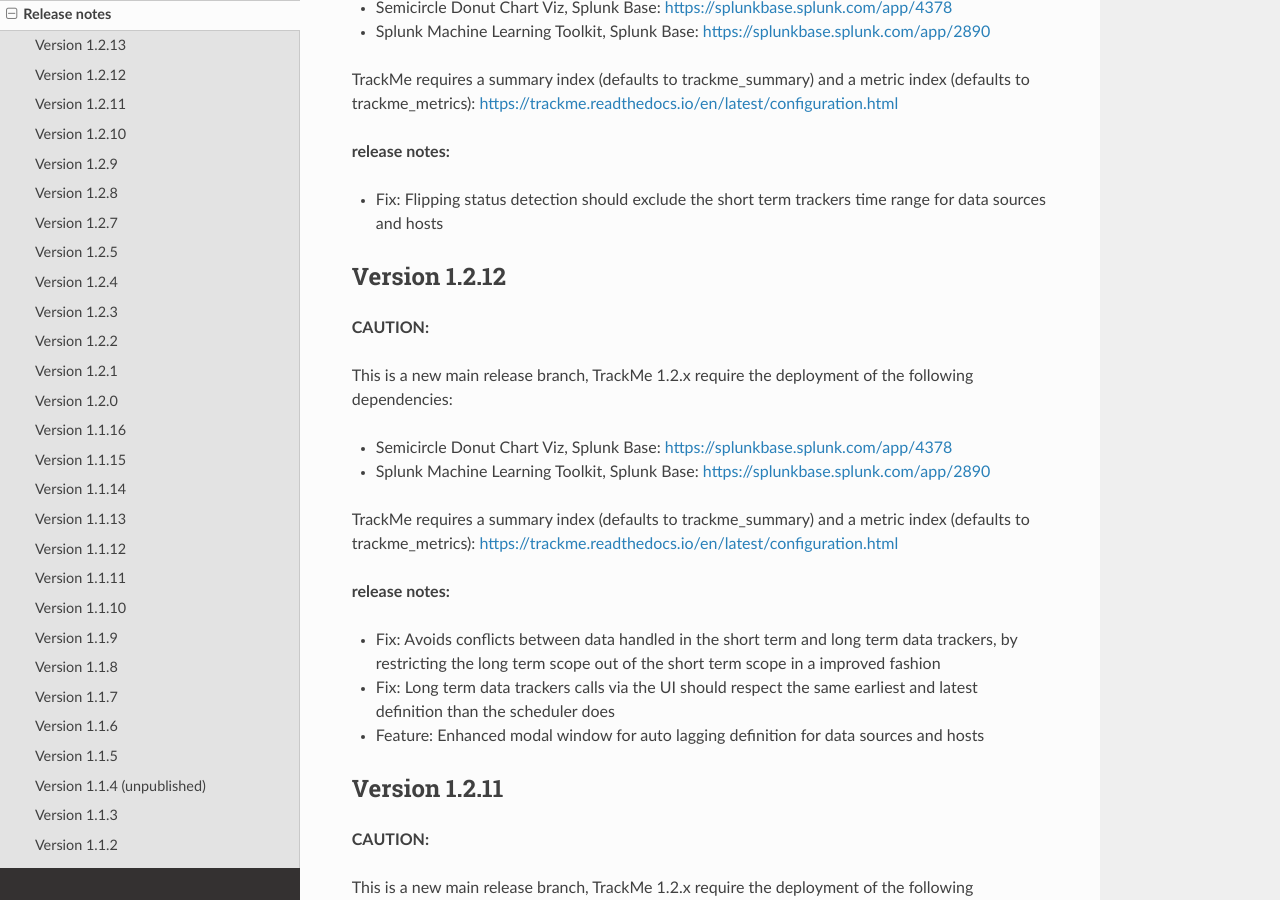
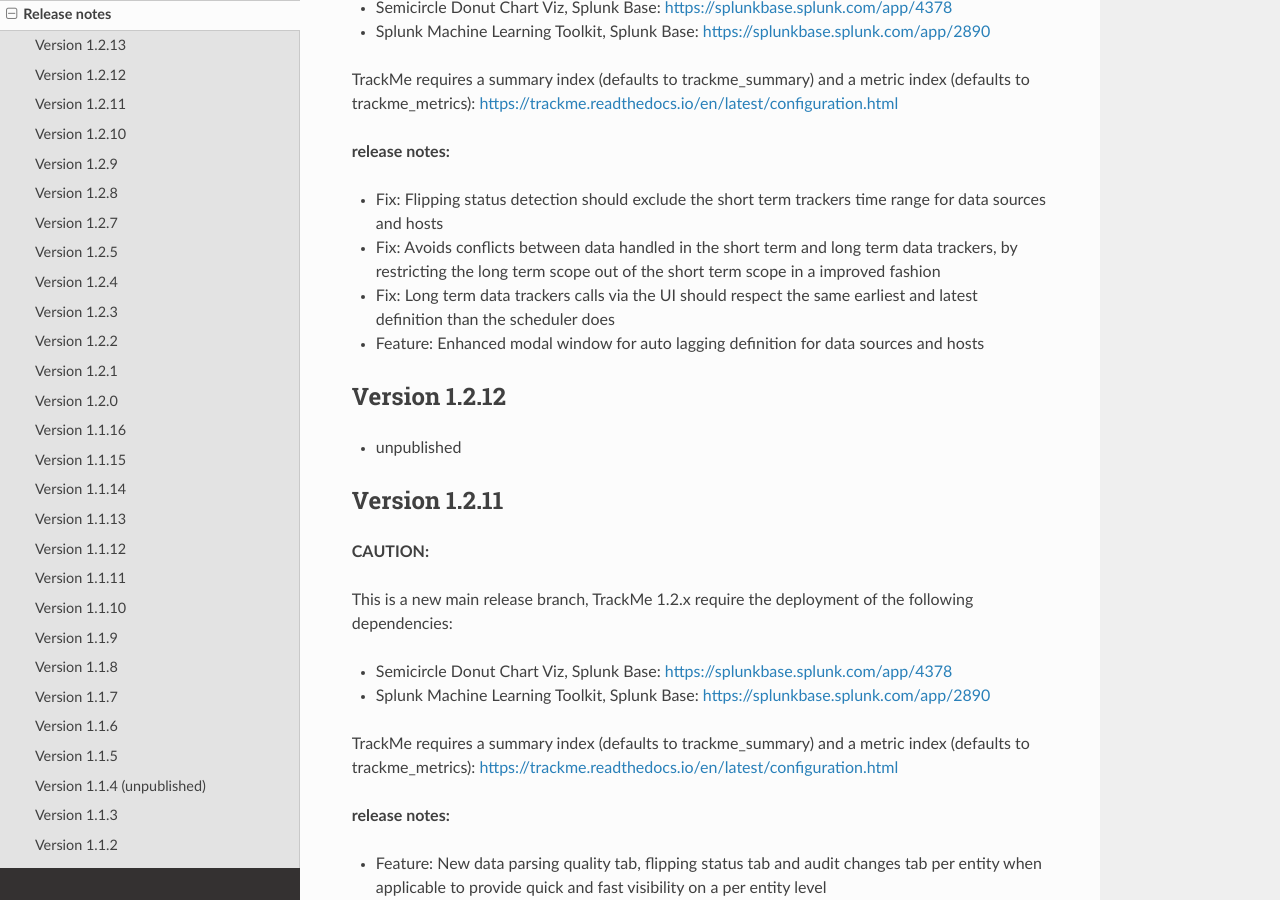
Before and after one commit to guilhemmarchand/trackme, a Sphinx documentation site: the page built from docs/releasenotes.rst, in a window 1280 px wide and 900 px high, scrolled down 340 px. Built offline with Sphinx 7.4.7 and the Read the Docs theme 2.0.0, drawn with Linux system fonts in a browser that asks for light colours.

Commit message:
release notes

```diff
--- a/docs/releasenotes.rst
+++ b/docs/releasenotes.rst
@@ -17,25 +17,14 @@
 **release notes:**
 
 - Fix: Flipping status detection should exclude the short term trackers time range for data sources and hosts
+- Fix: Avoids conflicts between data handled in the short term and long term data trackers, by restricting the long term scope out of the short term scope in a improved fashion
+- Fix: Long term data trackers calls via the UI should respect the same earliest and latest definition than the scheduler does
+- Feature: Enhanced modal window for auto lagging definition for data sources and hosts
 
 Version 1.2.12
 ==============
 
-**CAUTION:**
-
-This is a new main release branch, TrackMe 1.2.x require the deployment of the following dependencies:
-
-- Semicircle Donut Chart Viz, Splunk Base: https://splunkbase.splunk.com/app/4378
-- Splunk Machine Learning Toolkit, Splunk Base: https://splunkbase.splunk.com/app/2890
-
-TrackMe requires a summary index (defaults to trackme_summary) and a metric index (defaults to trackme_metrics):
-https://trackme.readthedocs.io/en/latest/configuration.html
-
-**release notes:**
-
-- Fix: Avoids conflicts between data handled in the short term and long term data trackers, by restricting the long term scope out of the short term scope in a improved fashion
-- Fix: Long term data trackers calls via the UI should respect the same earliest and latest definition than the scheduler does
-- Feature: Enhanced modal window for auto lagging definition for data sources and hosts
+- unpublished
 
 Version 1.2.11
 ==============
```
